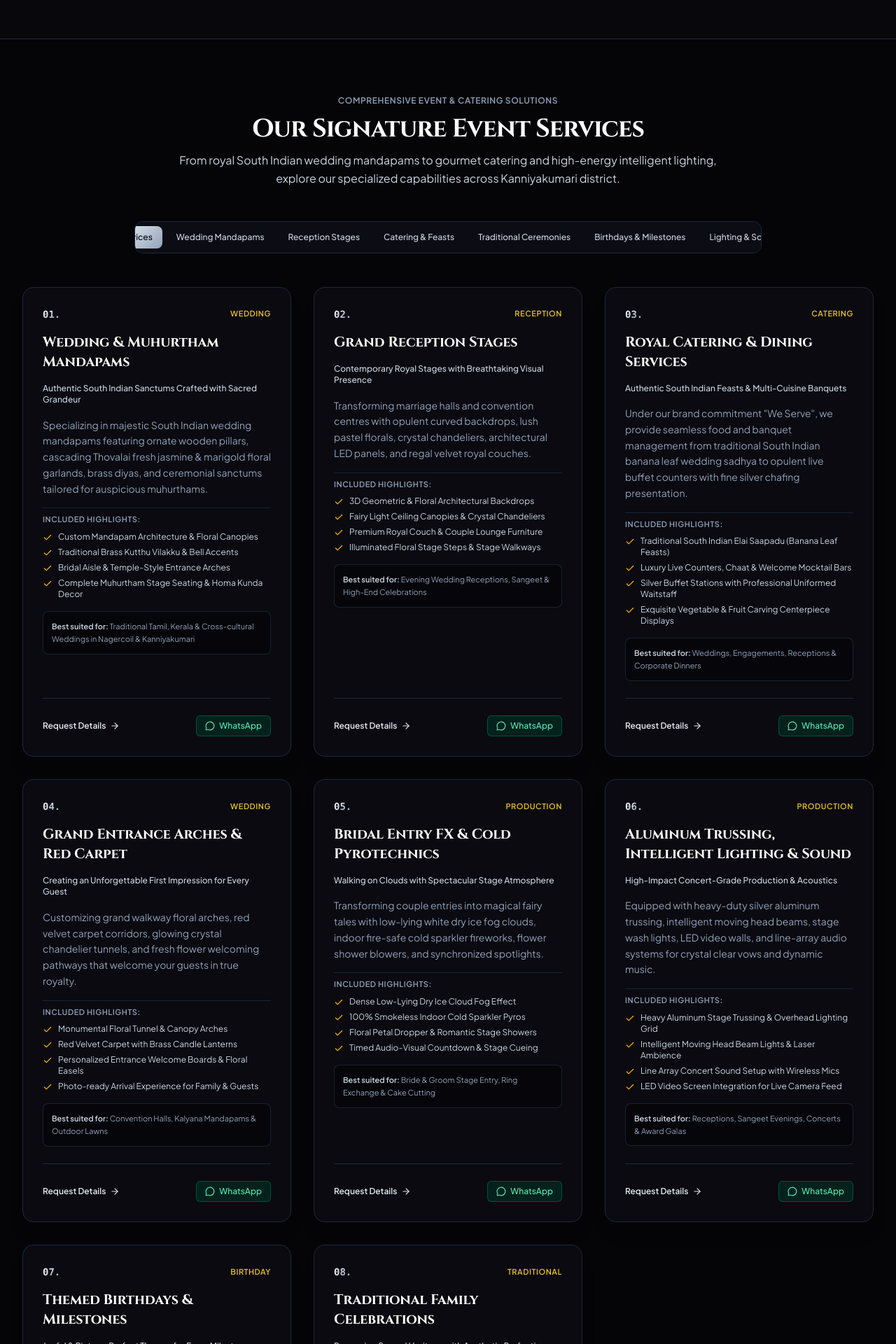
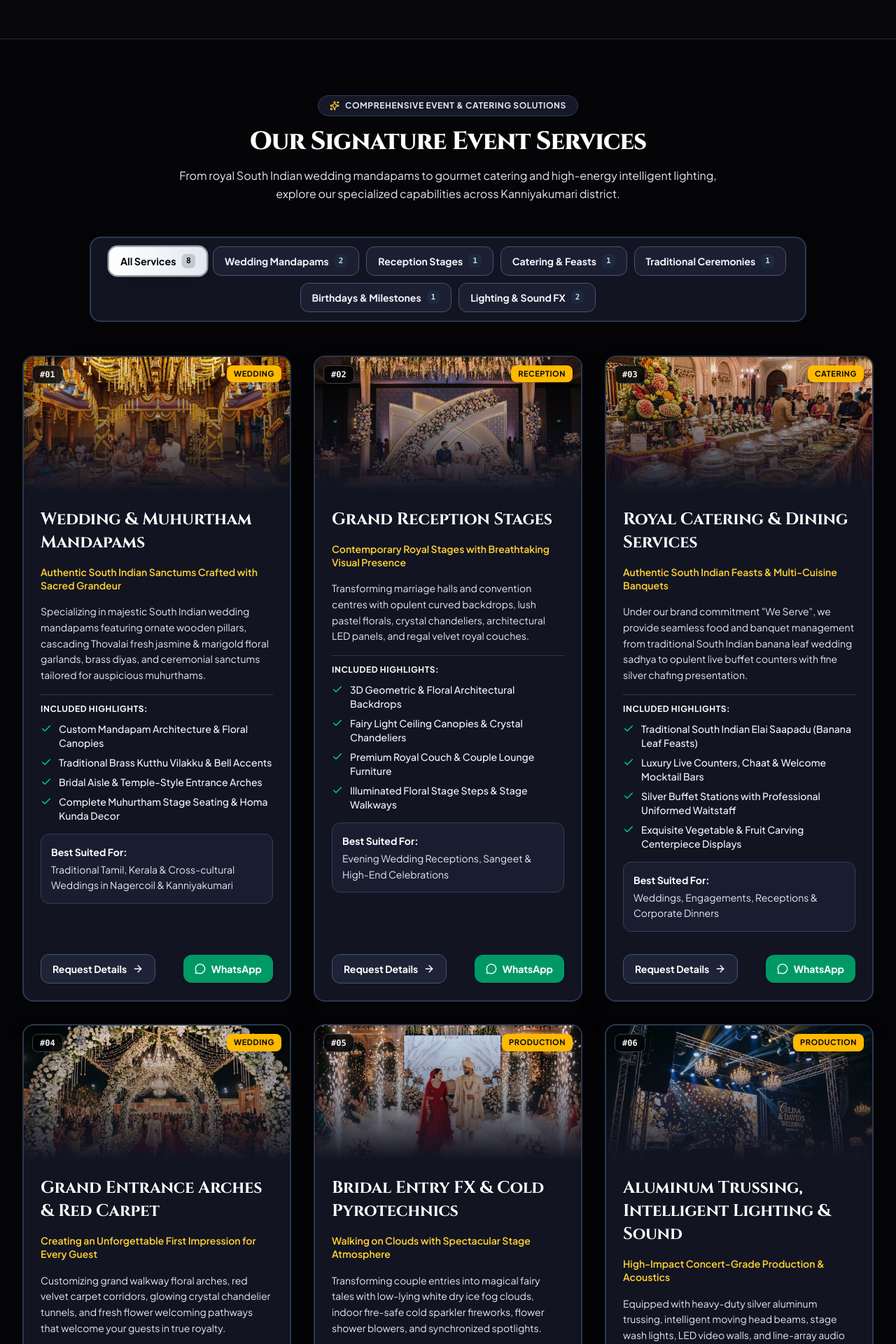
Before and after one commit to sreesubi2001-create/nagercoil-event-, a React (Vite) app: page / in a window 1280 px wide. Shown: the part 2060-3980 px from the top of the page at 70% size. Built offline with nearby package versions, Linux system fonts and the light colour scheme.

Commit message:
feat(services): enhance service section UI and data
- Add Sparkles icon and style header with a pill badge
- Update typography for better visual hierarchy
- Extend service data interface with image support

```diff
--- a/src/components/ServicesSection.tsx
+++ b/src/components/ServicesSection.tsx
@@ -1,5 +1,5 @@
 import React, { useState } from 'react';
-import { MessageCircle, ArrowRight, Check } from 'lucide-react';
+import { MessageCircle, ArrowRight, Check, Sparkles } from 'lucide-react';
 import { SERVICES, BUSINESS_INFO } from '../data/eventData';
 
 interface ServicesSectionProps {
@@ -28,33 +28,43 @@ export const ServicesSection: React.FC<ServicesSectionProps> = ({ onOpenEnquiry
       <div className="max-w-7xl mx-auto px-4 sm:px-6 lg:px-8">
 
         {/* Section Header */}
-        <div className="max-w-3xl mx-auto text-center space-y-3 mb-12">
-          <div className="flex items-center justify-center gap-2 text-xs font-semibold text-slate-400 tracking-wider uppercase">
+        <div className="max-w-3xl mx-auto text-center space-y-4 mb-12">
+          <div className="inline-flex items-center gap-2 px-4 py-1.5 rounded-full bg-[#161828] border border-slate-700 text-xs font-bold text-slate-200 tracking-wider uppercase shadow-sm">
+            <Sparkles className="w-3.5 h-3.5 text-amber-300" />
             <span>Comprehensive Event & Catering Solutions</span>
           </div>
-          <h2 className="font-royal text-2xl sm:text-3xl lg:text-4xl font-bold text-white tracking-tight">
+          <h2 className="font-royal text-2xl sm:text-3xl lg:text-4xl font-extrabold text-white tracking-tight">
             Our Signature Event Services
           </h2>
-          <p className="text-sm sm:text-base text-slate-300 leading-relaxed">
+          <p className="text-sm sm:text-base text-slate-200 leading-relaxed font-normal">
             From royal South Indian wedding mandapams to gourmet catering and high-energy intelligent lighting, explore our specialized capabilities across Kanniyakumari district.
           </p>
         </div>
 
         {/* Filter Segmented Control Bar */}
-        <div className="flex items-center justify-center gap-1.5 p-1.5 bg-[#0C0C14] rounded-xl border border-slate-800 max-w-4xl mx-auto mb-12 overflow-x-auto">
+        <div className="flex flex-wrap items-center justify-center gap-2 sm:gap-2.5 p-2 sm:p-3 bg-[#121422] rounded-2xl border-2 border-slate-700/80 shadow-2xl max-w-5xl mx-auto mb-12">
           {filterTabs.map((tab) => {
             const isActive = selectedFilter === tab.id;
+            const count = tab.id === 'all'
+              ? SERVICES.length
+              : SERVICES.filter((s) => s.category === tab.id).length;
+
             return (
               <button
                 key={tab.id}
                 onClick={() => setSelectedFilter(tab.id)}
-                className={`px-3.5 py-2 text-xs font-medium rounded-lg transition-all whitespace-nowrap shrink-0 ${
+                className={`px-4 py-2.5 text-xs sm:text-sm font-bold rounded-xl transition-all duration-200 whitespace-nowrap cursor-pointer flex items-center gap-2 ${
                   isActive
-                    ? 'silver-gradient-bg text-[#050508] font-bold shadow-sm'
-                    : 'text-slate-300 hover:text-white hover:bg-slate-800/60'
+                    ? 'bg-gradient-to-r from-white via-slate-100 to-slate-200 text-[#05060A] font-black shadow-lg ring-2 ring-white/60 scale-[1.02]'
+                    : 'bg-[#1C1F32] text-slate-100 border border-slate-600 hover:border-slate-400 hover:bg-slate-700 hover:text-white'
                 }`}
               >
-                {tab.label}
+                <span>{tab.label}</span>
+                <span className={`text-[11px] px-1.5 py-0.5 rounded-md font-mono ${
+                  isActive ? 'bg-black/15 text-black font-extrabold' : 'bg-slate-800 text-slate-300'
+                }`}>
+                  {count}
+                </span>
               </button>
             );
           })}
@@ -71,42 +81,53 @@ export const ServicesSection: React.FC<ServicesSectionProps> = ({ onOpenEnquiry
             return (
               <div
                 key={service.id}
-                className="group flex flex-col justify-between p-6 sm:p-7 rounded-2xl bg-[#0A0A10] border border-slate-800 hover:border-slate-500/80 transition-all duration-200 shadow-xl"
+                className="group flex flex-col justify-between rounded-2xl bg-[#121422] border-2 border-slate-700/80 hover:border-slate-400 shadow-2xl transition-all duration-200 overflow-hidden"
               >
-                <div className="space-y-4">
+                {/* Visual Image Header */}
+                {service.imageUrl && (
+                  <div className="relative h-48 w-full overflow-hidden bg-slate-900 shrink-0">
+                    <img
+                      src={service.imageUrl}
+                      alt={service.title}
+                      className="w-full h-full object-cover group-hover:scale-105 transition-transform duration-500"
+                      loading="lazy"
+                    />
+                    <div className="absolute inset-0 bg-gradient-to-t from-[#121422] via-[#121422]/40 to-transparent"></div>
+                    <div className="absolute top-3 left-3 px-2.5 py-1 rounded-lg bg-black/80 backdrop-blur-md border border-slate-700 text-slate-100 font-mono text-xs font-bold">
+                      #{paddedIndex}
+                    </div>
+                    <div className="absolute top-3 right-3 px-2.5 py-1 rounded-lg bg-amber-400 text-slate-950 font-black text-[11px] tracking-wider uppercase shadow-md">
+                      {service.category}
+                    </div>
+                  </div>
+                )}
 
-                  {/* Clean unboxed editorial index */}
-                  <div className="flex items-center justify-between text-xs text-slate-400 font-medium">
-                    <span className="font-mono tabular-nums text-sm font-semibold silver-gradient-text">{paddedIndex}.</span>
-                    <span className="text-[11px] uppercase tracking-wider text-amber-300/90 font-semibold">
-                      {service.category}
-                    </span>
-                  </div>
+                <div className="p-6 space-y-4 flex-1">
 
                   {/* Title */}
-                  <h3 className="font-royal text-lg sm:text-xl font-bold text-white group-hover:text-slate-200 transition-colors">
+                  <h3 className="font-royal text-xl sm:text-2xl font-bold text-white group-hover:text-amber-200 transition-colors leading-snug">
                     {service.title}
                   </h3>
 
                   {/* Tagline */}
-                  <p className="text-xs font-medium text-slate-300 leading-snug">
+                  <p className="text-sm font-semibold text-amber-300 leading-snug">
                     {service.tagline}
                   </p>
 
                   {/* Description */}
-                  <p className="text-xs sm:text-sm text-slate-400 leading-relaxed font-normal">
+                  <p className="text-sm text-slate-200 leading-relaxed font-normal">
                     {service.description}
                   </p>
 
                   {/* Feature Highlights */}
-                  <div className="space-y-2 pt-2 border-t border-slate-800/80">
-                    <span className="text-[11px] font-semibold text-slate-400 uppercase tracking-wider block">
+                  <div className="space-y-2.5 pt-3 border-t border-slate-700/80">
+                    <span className="text-xs font-bold text-white uppercase tracking-wider block">
                       Included Highlights:
                     </span>
-                    <ul className="space-y-1.5 text-xs text-slate-300">
+                    <ul className="space-y-2 text-sm text-slate-100 font-medium">
                       {service.features.map((feature, i) => (
-                        <li key={i} className="flex items-start gap-2">
-                          <Check className="w-3.5 h-3.5 text-amber-400 shrink-0 mt-0.5" />
+                        <li key={i} className="flex items-start gap-2.5">
+                          <Check className="w-4 h-4 text-emerald-400 shrink-0 mt-0.5" />
                           <span>{feature}</span>
                         </li>
                       ))}
@@ -114,30 +135,30 @@ export const ServicesSection: React.FC<ServicesSectionProps> = ({ onOpenEnquiry
                   </div>
 
                   {/* Ideal For note */}
-                  <div className="p-3 rounded-lg bg-[#06060A] border border-slate-800/80 text-[11px] text-slate-400 leading-relaxed">
-                    <span className="font-semibold text-slate-300">Best suited for: </span>
+                  <div className="p-3.5 rounded-xl bg-[#1A1D30] border border-slate-700 text-xs sm:text-sm text-slate-200 leading-relaxed">
+                    <span className="font-bold text-white block mb-0.5">Best Suited For: </span>
                     {service.idealFor}
                   </div>
 
                 </div>
 
                 {/* Card Actions */}
-                <div className="pt-6 mt-6 border-t border-slate-800 flex items-center justify-between gap-3">
+                <div className="p-6 pt-0 mt-2 flex items-center justify-between gap-3">
                   <button
                     onClick={() => onOpenEnquiry(service.title)}
-                    className="flex items-center gap-1.5 text-xs font-semibold text-slate-200 hover:text-white transition-colors group/btn whitespace-nowrap"
+                    className="flex items-center gap-2 px-4 py-2.5 rounded-xl bg-[#1F2338] hover:bg-[#282D47] border border-slate-600 text-white font-bold text-xs sm:text-sm transition-colors cursor-pointer group/btn"
                   >
                     <span>Request Details</span>
-                    <ArrowRight className="w-3.5 h-3.5 group-hover/btn:translate-x-1 transition-transform" />
+                    <ArrowRight className="w-4 h-4 group-hover/btn:translate-x-1 transition-transform" />
                   </button>
 
                   <a
                     href={`${BUSINESS_INFO.whatsappBaseUrl}?text=${whatsappText}`}
                     target="_blank"
                     rel="noopener noreferrer"
-                    className="flex items-center gap-1.5 px-3 py-1.5 rounded-md text-xs font-medium bg-emerald-950/70 text-emerald-300 border border-emerald-500/30 hover:bg-emerald-900/60 hover:text-white transition-all whitespace-nowrap"
+                    className="flex items-center gap-2 px-4 py-2.5 rounded-xl bg-emerald-600 hover:bg-emerald-500 text-white font-bold text-xs sm:text-sm transition-all shadow-md cursor-pointer"
                   >
-                    <MessageCircle className="w-3.5 h-3.5" />
+                    <MessageCircle className="w-4 h-4" />
                     <span>WhatsApp</span>
                   </a>
                 </div>
@@ -147,20 +168,20 @@ export const ServicesSection: React.FC<ServicesSectionProps> = ({ onOpenEnquiry
           })}
         </div>
 
-        {/* Custom Event & Catering Combo Callout - NO AMOUNT MENTION */}
-        <div className="mt-14 p-6 sm:p-8 rounded-2xl bg-gradient-to-r from-[#0C0C14] via-[#12121E] to-[#0C0C14] border border-slate-700/80 flex flex-col sm:flex-row items-center justify-between gap-6">
-          <div className="space-y-1 text-center sm:text-left">
-            <h4 className="font-royal text-lg sm:text-xl font-bold text-white">
+        {/* Custom Event & Catering Combo Callout */}
+        <div className="mt-14 p-6 sm:p-8 rounded-2xl bg-gradient-to-r from-[#141628] via-[#1A1D36] to-[#141628] border-2 border-slate-700 flex flex-col sm:flex-row items-center justify-between gap-6 shadow-2xl">
+          <div className="space-y-1.5 text-center sm:text-left">
+            <h4 className="font-royal text-xl sm:text-2xl font-bold text-white">
               Planning Both Stage Decor & Traditional Banquet Catering?
             </h4>
-            <p className="text-xs sm:text-sm text-slate-300">
+            <p className="text-sm sm:text-base text-slate-200 font-normal">
               Combine our stage architecture, bridal entry effects, and royal catering services for a seamless, perfectly coordinated wedding celebration.
             </p>
           </div>
           <div className="flex items-center gap-3 shrink-0">
             <button
               onClick={() => onOpenEnquiry('Integrated Decor & Catering Package')}
-              className="px-5 py-3 rounded-lg text-xs font-semibold text-[#050508] silver-gradient-bg hover:brightness-110 transition-all whitespace-nowrap shadow-md"
+              className="px-6 py-3.5 rounded-xl text-sm font-extrabold text-[#05060A] bg-white hover:bg-slate-100 transition-all whitespace-nowrap shadow-lg cursor-pointer"
             >
               Consult On Integrated Package
             </button>
--- a/src/data/eventData.ts
+++ b/src/data/eventData.ts
@@ -6,6 +6,7 @@ export interface ServiceItem {
   description: string;
   features: string[];
   idealFor: string;
+  imageUrl?: string;
 }
 
 export interface GalleryItem {
@@ -71,6 +72,7 @@ export const SERVICES: ServiceItem[] = [
     title: 'Wedding & Muhurtham Mandapams',
     tagline: 'Authentic South Indian Sanctums Crafted with Sacred Grandeur',
     category: 'wedding',
+    imageUrl: '/src/assets/images/gallery_mandapam_floral_1791977331591.jpg',
     description: 'Specializing in majestic South Indian wedding mandapams featuring ornate wooden pillars, cascading Thovalai fresh jasmine & marigold floral garlands, brass diyas, and ceremonial sanctums tailored for auspicious muhurthams.',
     features: [
       'Custom Mandapam Architecture & Floral Canopies',
@@ -85,6 +87,7 @@ export const SERVICES: ServiceItem[] = [
     title: 'Grand Reception Stages',
     tagline: 'Contemporary Royal Stages with Breathtaking Visual Presence',
     category: 'reception',
+    imageUrl: '/src/assets/images/gallery_reception_stage_1791977326870.jpg',
     description: 'Transforming marriage halls and convention centres with opulent curved backdrops, lush pastel florals, crystal chandeliers, architectural LED panels, and regal velvet royal couches.',
     features: [
       '3D Geometric & Floral Architectural Backdrops',
@@ -99,6 +102,7 @@ export const SERVICES: ServiceItem[] = [
     title: 'Royal Catering & Dining Services',
     tagline: 'Authentic South Indian Feasts & Multi-Cuisine Banquets',
     category: 'catering',
+    imageUrl: '/src/assets/images/gallery_catering_feast_1791978739740.jpg',
     description: 'Under our brand commitment "We Serve", we provide seamless food and banquet management from traditional South Indian banana leaf wedding sadhya to opulent live buffet counters with fine silver chafing presentation.',
     features: [
       'Traditional South Indian Elai Saapadu (Banana Leaf Feasts)',
@@ -113,6 +117,7 @@ export const SERVICES: ServiceItem[] = [
     title: 'Grand Entrance Arches & Red Carpet',
     tagline: 'Creating an Unforgettable First Impression for Every Guest',
     category: 'wedding',
+    imageUrl: '/src/assets/images/gallery_grand_entrance_1791978740120.jpg',
     description: 'Customizing grand walkway floral arches, red velvet carpet corridors, glowing crystal chandelier tunnels, and fresh flower welcoming pathways that welcome your guests in true royalty.',
     features: [
       'Monumental Floral Tunnel & Canopy Arches',
@@ -127,6 +132,7 @@ export const SERVICES: ServiceItem[] = [
     title: 'Bridal Entry FX & Cold Pyrotechnics',
     tagline: 'Walking on Clouds with Spectacular Stage Atmosphere',
     category: 'production',
+    imageUrl: '/src/assets/images/gallery_couple_entry_pyro_1791978741887.jpg',
     description: 'Transforming couple entries into magical fairy tales with low-lying white dry ice fog clouds, indoor fire-safe cold sparkler fireworks, flower shower blowers, and synchronized spotlights.',
     features: [
       'Dense Low-Lying Dry Ice Cloud Fog Effect',
@@ -141,6 +147,7 @@ export const SERVICES: ServiceItem[] = [
     title: 'Aluminum Trussing, Intelligent Lighting & Sound',
     tagline: 'High-Impact Concert-Grade Production & Acoustics',
     category: 'production',
+    imageUrl: '/src/assets/images/gallery_concert_truss_lighting_1791978741302.jpg',
     description: 'Equipped with heavy-duty silver aluminum trussing, intelligent moving head beams, stage wash lights, LED video walls, and line-array audio systems for crystal clear vows and dynamic music.',
     features: [
       'Heavy Aluminum Stage Trussing & Overhead Lighting Grid',
@@ -155,6 +162,7 @@ export const SERVICES: ServiceItem[] = [
     title: 'Themed Birthdays & Milestones',
     tagline: 'Joyful & Picture-Perfect Themes for Every Milestone',
     category: 'birthday',
+    imageUrl: '/src/assets/images/gallery_milestone_birthday_1791977327671.jpg',
     description: 'From dreamlike 1st birthday celebrations to 50th and 60th (Sashtiabdhapoorthi) golden jubilees with organic balloon styling, illuminated marquee numbers, and custom dessert presentation stages.',
     features: [
       'Illuminated Marquee Numbers & Personalized Lettering',
@@ -169,6 +177,7 @@ export const SERVICES: ServiceItem[] = [
     title: 'Traditional Family Celebrations',
     tagline: 'Preserving Sacred Heritage with Aesthetic Perfection',
     category: 'traditional',
+    imageUrl: '/src/assets/images/hero_wedding_stage_1791977326183.jpg',
     description: 'Honoring Tamil cultural milestones including Valaikappu (Baby Shower), Grihapravesham (Housewarming), and traditional Poojas with auspicious fresh Thovalai florals and traditional stage canopies.',
     features: [
       'Traditional Bangle & Floral Canopies for Valaikappu',
```
